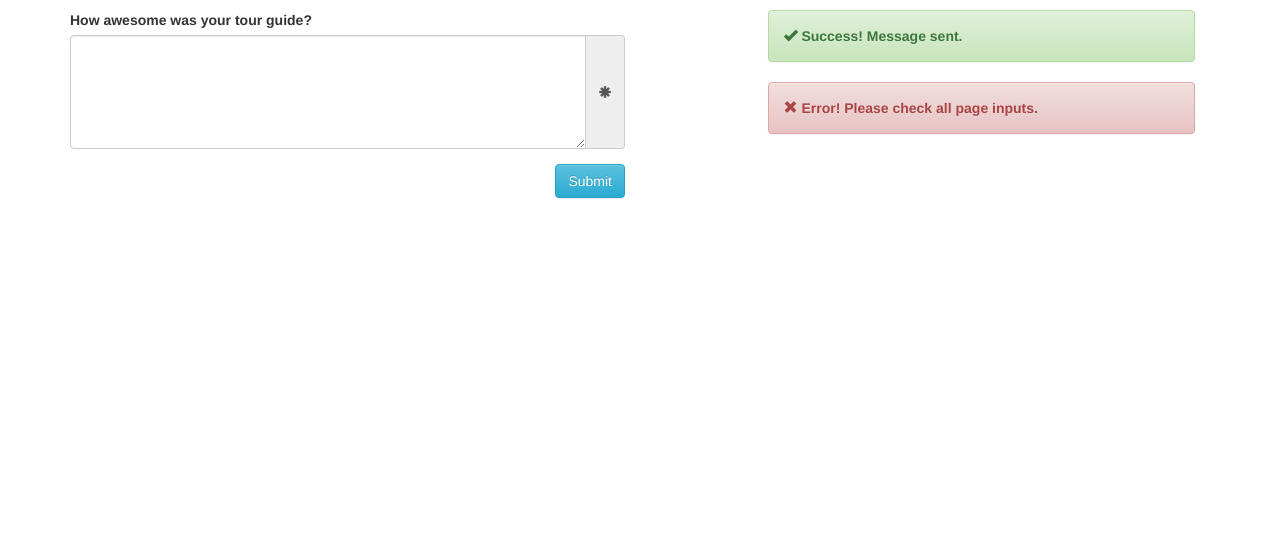
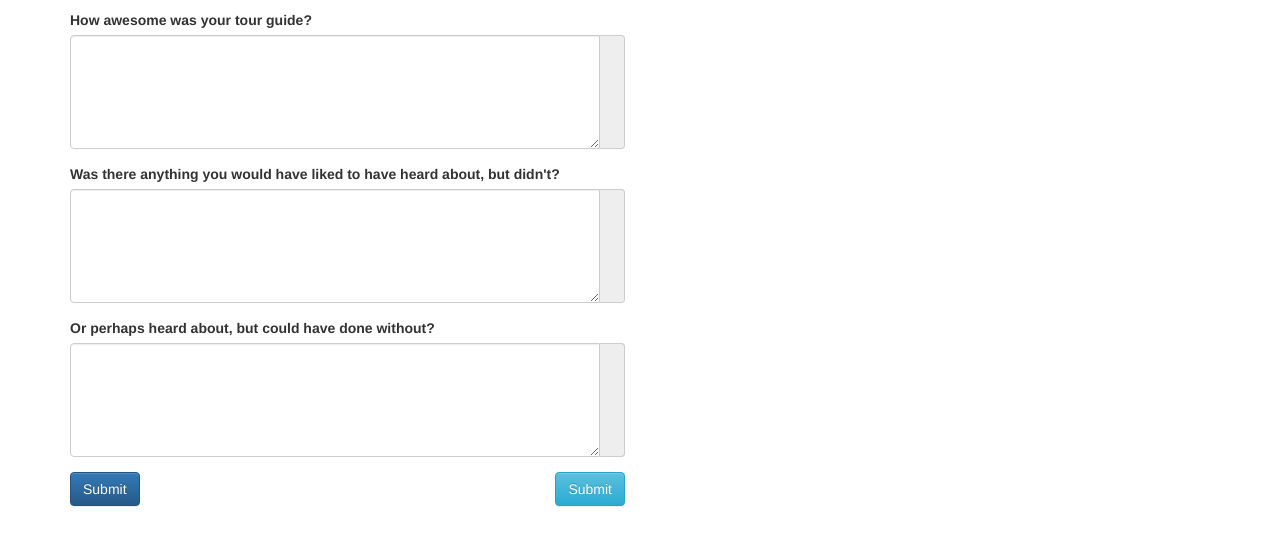
Before and after one commit to lowellbander/old-followup, a Flask app: template templates/index.html in a window 1280 px wide. Shown: the part 113-659 px from the top of the page. Run offline with Flask 2, Linux system fonts and the light colour scheme; the template is opened without the code that fills it, so the values that code supplies are empty; some libraries are stand-ins or nearby versions.

Commit message:
working on submission

```diff
--- a/run.py
+++ b/run.py
@@ -12,8 +12,10 @@ def get(famID):
     except TypeError:
         return None
 
-@app.route('/')
+@app.route('/', methods=['GET','POST'])
 def index():
+    if request.method == 'POST':
+        return "Submitted!"
     try:
         data = {'id': request.args.get('id')}
         data['name'] = get(data['id'])['name']
--- a/templates/index.html
+++ b/templates/index.html
@@ -10,6 +10,7 @@
 
             <!-- Latest compiled and minified JavaScript -->
             <script src="http://maxcdn.bootstrapcdn.com/bootstrap/3.2.0/js/bootstrap.min.js"></script>
+
         <body>
             <div>
                 <h1>UCLA HSSEAS Tour Follow-Up</h1>
@@ -22,49 +23,31 @@
     <div class="row">
         <form role="form">
             <div class="col-lg-6">
-                <!--
                 <div class="form-group">
-                    <label for="InputName">Enter Name</label>
+                    <label for="InputMessage">How awesome was your tour guide?</label>
                     <div class="input-group">
-                        <input type="text" class="form-control" name="InputName" id="InputName" placeholder="Enter Name" required>
-                        <span class="input-group-addon"><span class="glyphicon glyphicon-asterisk"></span></span>
+                        <textarea name="first" id="InputMessage" class="form-control" rows="5" ></textarea>
+                        <span class="input-group-addon"></span>
                     </div>
                 </div>
                 <div class="form-group">
-                    <label for="InputEmail">Enter Email</label>
+                    <label for="InputMessage">Was there anything you would have liked to have heard about, but didn't?</label>
                     <div class="input-group">
-                        <input type="email" class="form-control" id="InputEmailFirst" name="InputEmail" placeholder="Enter Email" required>
-                        <span class="input-group-addon"><span class="glyphicon glyphicon-asterisk"></span></span>
+                        <textarea name="second" id="InputMessage" class="form-control" rows="5" ></textarea>
+                        <span class="input-group-addon"></span>
                     </div>
                 </div>
                 <div class="form-group">
-                    <label for="InputEmail">Confirm Email</label>
+                    <label for="InputMessage">Or perhaps heard about, but could have done without?</label>
                     <div class="input-group">
-                        <input type="email" class="form-control" id="InputEmailSecond" name="InputEmail" placeholder="Confirm Email" required>
-                        <span class="input-group-addon"><span class="glyphicon glyphicon-asterisk"></span></span>
+                        <textarea name="third" id="InputMessage" class="form-control" rows="5" ></textarea>
+                        <span class="input-group-addon"></span>
                     </div>
                 </div>
-                -->
-                <div class="form-group">
-                    <label for="InputMessage">How awesome was your tour guide?</label>
-                    <div class="input-group">
-                        <textarea name="InputMessage" id="InputMessage" class="form-control" rows="5" required></textarea>
-                        <span class="input-group-addon"><span class="glyphicon glyphicon-asterisk"></span></span>
-                    </div>
-                </div>
+                <button type="submit" class="btn btn-primary">Submit</button>
                 <input type="submit" name="submit" id="submit" value="Submit" class="btn btn-info pull-right">
             </div>
         </form>
-        <div class="col-lg-5 col-md-push-1">
-            <div class="col-md-12">
-                <div class="alert alert-success">
-                    <strong><span class="glyphicon glyphicon-ok"></span> Success! Message sent.</strong>
-                </div>
-                <div class="alert alert-danger">
-                    <span class="glyphicon glyphicon-remove"></span><strong> Error! Please check all page inputs.</strong>
-                </div>
-            </div>
-        </div>
     </div>
 </div>
         </body>
```
Lines whose indentation alone changed are shown as unchanged.
